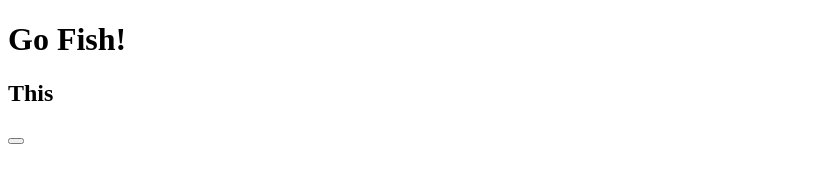
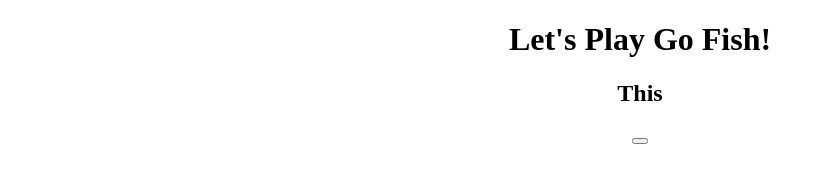
Before and after one commit to DanStor/Go-Fish, a plain HTML site: page pages/index.html in a window 1280 px wide. Shown: the whole page, without its empty margins (0-824 px from the left). Drawn offline with nearby package versions, Linux system fonts and the light colour scheme.

Commit message:
Centered content, added jQuery

```diff
--- a/css/master.css
+++ b/css/master.css
@@ -0,0 +1,5 @@
+.intro {
+  /* display: block; */
+  text-align: center;
+  /* justify-content: center; */
+}
--- a/js/scripts.js
+++ b/js/scripts.js
@@ -5,6 +5,8 @@ function buttonPress() {
   alert("Hands dealt, ready to play.\n Click to begin.");
   dealer.playGame();
 }
+
+
 
 // Get number of players
 function requestPlayers() {
--- a/pages/index.html
+++ b/pages/index.html
@@ -3,12 +3,15 @@
   <head>
     <meta charset="utf-8">
     <title>Go Fish</title>
+    <link rel="stylesheet" href="../css/master.css">
+    <script src="https://ajax.googleapis.com/ajax/libs/jquery/3.3.1/jquery.min.js"></script>
   </head>
   <body>
-    <h1>Go Fish!</h1>
-    <h2 id="sven">This</h2>
-    <button type="button" name="alan" onclick="buttonPress()"></button>
-
+    <div class="intro">
+      <h1>Let's Play Go Fish!</h1>
+      <h2 id="sven">This</h2>
+      <button type="button" name="alan" onclick="buttonPress()"></button>
+    </div>
     <script src="../js/scripts.js" charset="utf-8"></script>
   </body>
 </html>
```
